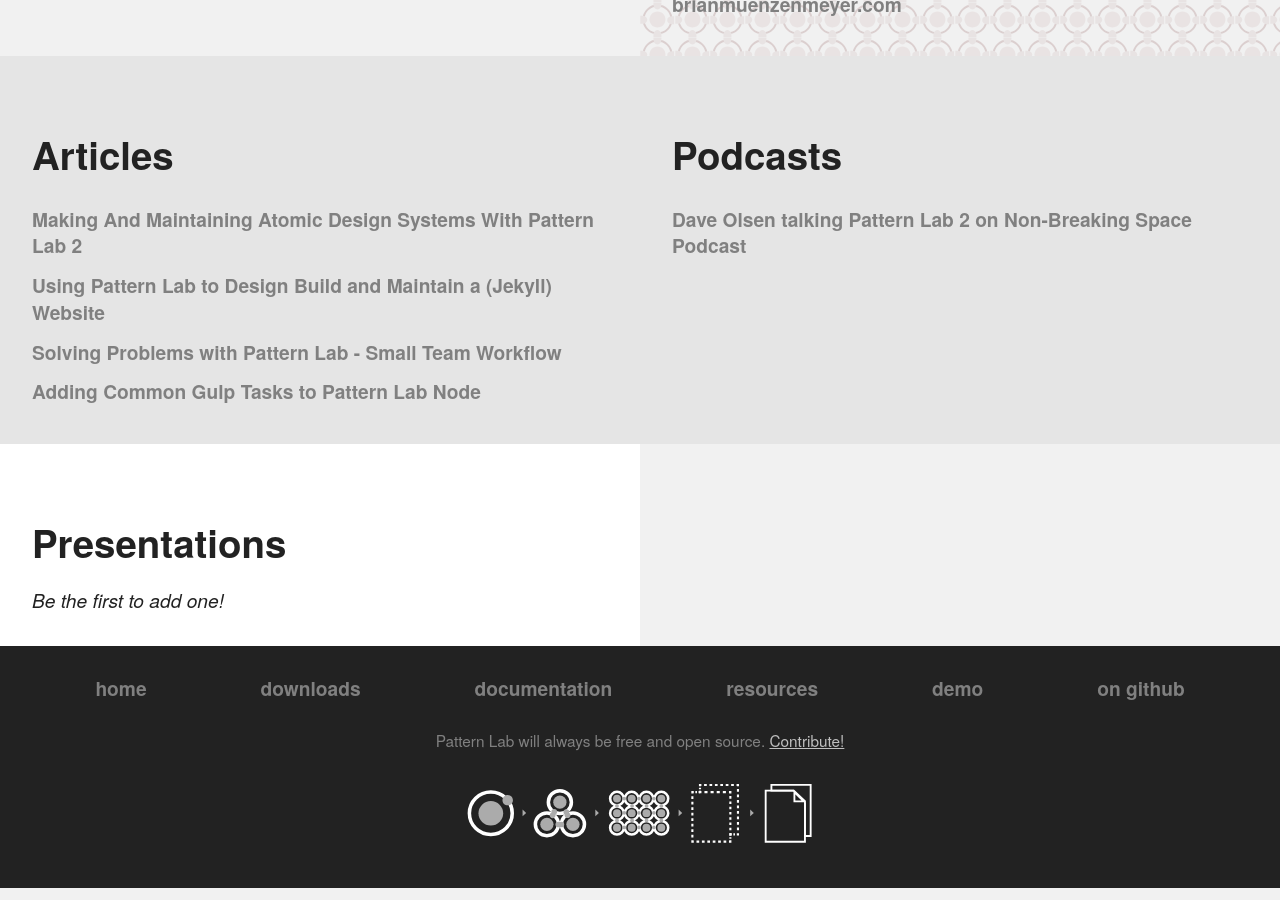
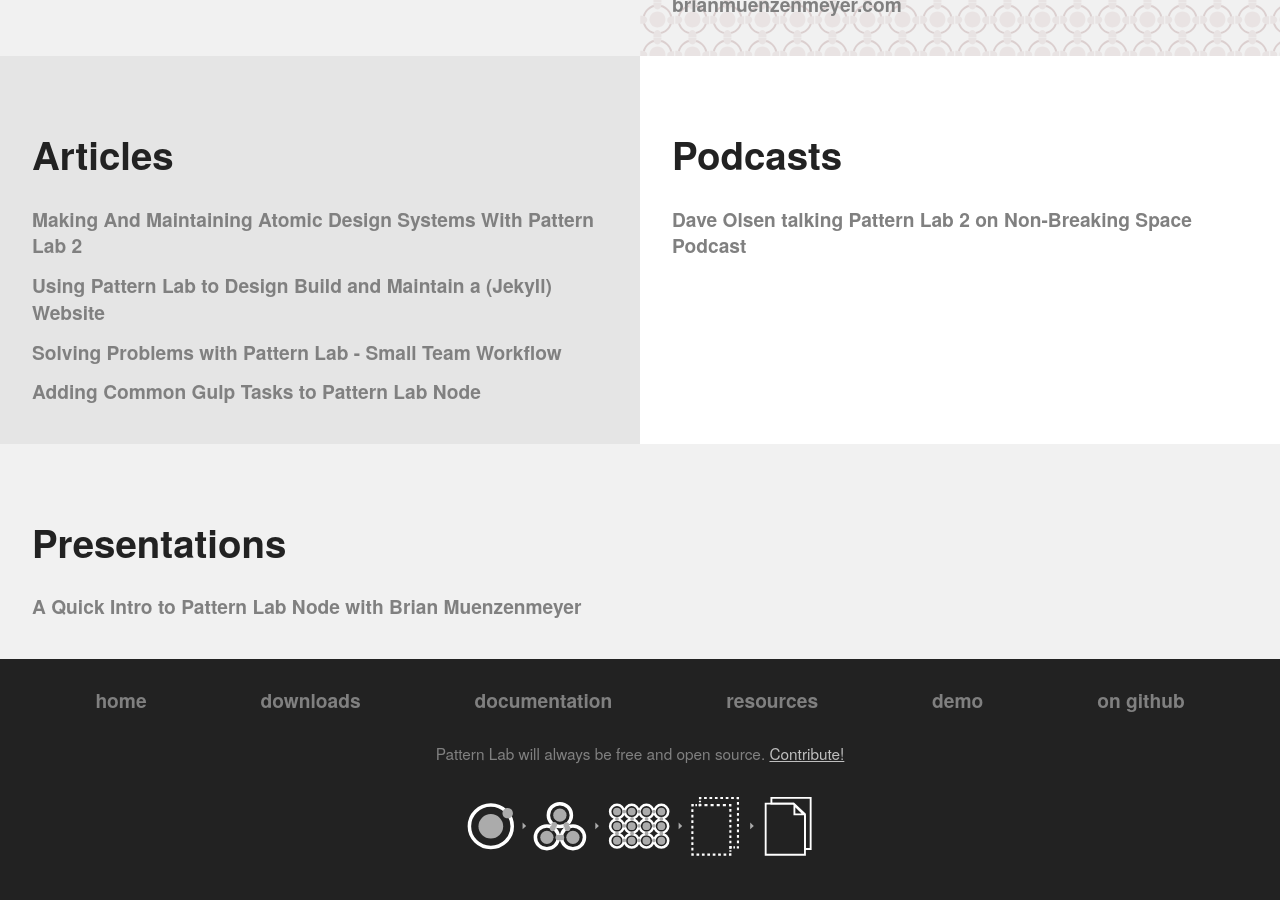
Before and after one commit to pattern-lab/website, a Jekyll site: the page built from resources.html, in a window 1280 px wide and 900 px high, scrolled down 713 px. Built offline with Jekyll 4.4.1, drawn with Linux system fonts in a browser that asks for light colours.

Commit message:
Update resources.html

```diff
--- a/resources.html
+++ b/resources.html
@@ -54,7 +54,7 @@
 
     <div class="gi">
 
-        <div class="tile tile--flex tile--alt">
+        <div class="tile tile--flex tile--alt2">
     	    <h2 class="language-btn">Podcasts</h2>
             <ul class="link-list">
               <li class="link-list__item"><strong><a class="link-list__link" href="http://goodstuff.fm/nbsp/86">Dave Olsen talking Pattern Lab 2 on Non-Breaking Space Podcast</a></strong></li>
@@ -63,12 +63,14 @@
 
     </div><!--end .gi-->
 
-	<div class="gi">
+    <div class="gi">
 
-	    <div class="tile tile--flex tile--alt2">
-		 	<h2 class="language-btn">Presentations</h2>
-      <em>Be the first to add one!</em>
-	    </div>
+	<div class="tile tile--flex tile--fancy2">
+	    <h2 class="language-btn">Presentations</h2>
+	    <ul class="link-list">
+	       <li class="link-list__item"><strong><a class="link-list__link" href="https://css-tricks.com/video-screencasts/149-quick-intro-pattern-lab-node-brian-muenzenmeyer/">A Quick Intro to Pattern Lab Node with Brian Muenzenmeyer</a></strong></li>
+	    </ul>
+	</div>
 
-	</div><!--end .gi-->
+    </div><!--end .gi-->
 </div><!--end .g--2up-->
```
